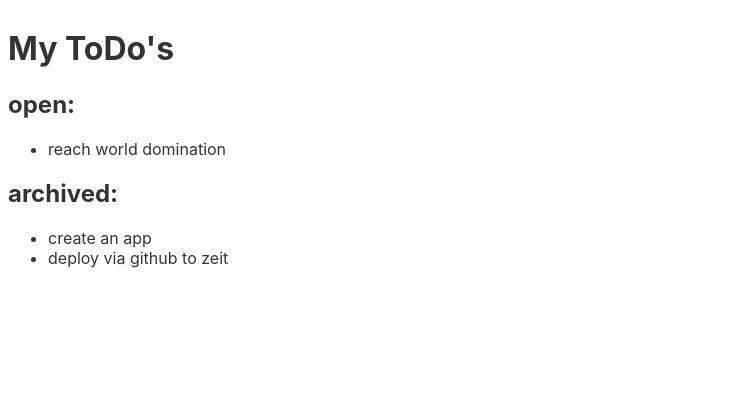
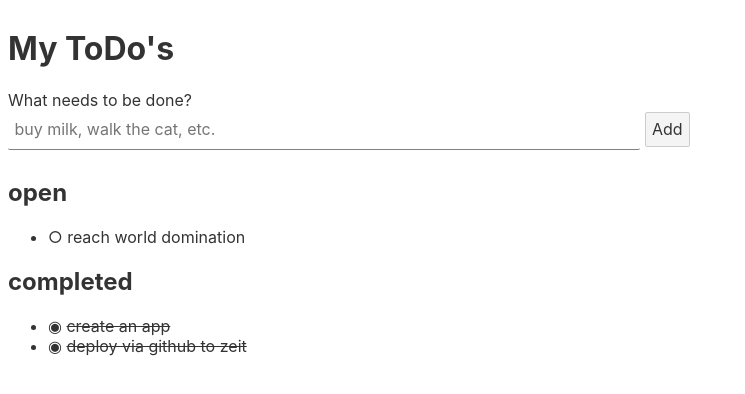
Before and after one commit to martinemmert/svelte-todo-app, a Svelte app: page / in a window 1280 px wide. Shown: the top 394 px of the page, without its empty margins (0-745 px from the left). Built offline with nearby package versions, Linux system fonts and the light colour scheme.

Commit message:
feat: implement basic todo list functionality

```diff
--- a/src/App.svelte
+++ b/src/App.svelte
@@ -1,16 +1,55 @@
 <script>
-  import TodoList from "./TodoList.svelte";
-  const todos = [
-    { id: "1", todo: "create an app", done: true },
-    { id: "2", todo: "deploy via github to zeit", done: true },
-    { id: "3", todo: "reach world domination", done: false }
-  ];
+  import todos from "./todos.js";
+	import TodoList from "./TodoList.svelte";
+
+	let newTodo = "";
+
+  todos.reset([
+    { id: "1", text: "create an app", done: true },
+    { id: "2", text: "deploy via github to zeit", done: true },
+    { id: "3", text: "reach world domination", done: false }
+  ]);
+
+	function addTodo() {
+		todos.add(newTodo);
+		newTodo = "";
+	}
+
+  function handleCheck({ detail: id }) {
+    todos.check(id);
+  }
+
+  function handleUncheck({ detail: id }) {
+    todos.uncheck(id);
+  }
 </script>
 
 <main>
   <h1>My ToDo's</h1>
-  <h2>open:</h2>
-  <TodoList todos={todos.filter(item => !item.done)} />
-  <h2>archived:</h2>
-  <TodoList todos={todos.filter(item => item.done)} />
+  <form on:submit|preventDefault="{addTodo}">
+    <label for="add-input">What needs to be done?</label>
+    <input id="add-input" bind:value={newTodo} placeholder="buy milk, walk the cat, etc." />
+		<button type="submit">Add</button>
+  </form>
+  <h2>open</h2>
+  <TodoList
+    todos={$todos}
+    filter={item => !item.done}
+    on:check={handleCheck}
+    on:uncheck={handleUncheck} />
+  <h2>completed</h2>
+  <TodoList
+    todos={$todos}
+    filter={item => item.done}
+    on:check={handleCheck}
+    on:uncheck={handleUncheck} />
 </main>
+
+<style>
+	input {
+		min-width: 50%;
+		height: 40px;
+		border: none;
+		border-bottom: 1px solid grey;
+	}
+</style>
--- /dev/null
+++ b/src/Todo.svelte
@@ -0,0 +1,27 @@
+<script>
+  import { createEventDispatcher } from "svelte";
+  export let todo;
+  const dispatch = createEventDispatcher();
+
+  function handleChange() {
+    if (todo.done) {
+      dispatch("uncheck", todo.id);
+    } else {
+      dispatch("check", todo.id);
+    }
+  }
+</script>
+
+<style>
+  .done {
+    text-decoration: line-through;
+  }
+</style>
+
+<li>
+  <label>
+    {#if todo.done}◉{:else}○{/if}
+    <span class:done="{todo.done}">{todo.text}</span>
+    <input type="checkbox" checked={todo.done} on:change|preventDefault="{handleChange}" style="display: none;" />
+  </label>
+</li>
--- a/src/TodoList.svelte
+++ b/src/TodoList.svelte
@@ -1,11 +1,18 @@
 <script>
-  export let todos;
+  import Todo from "./Todo.svelte";
+  export let todos = [];
+  export let filter;
+
+  $: filteredTodos = todos.filter(filter);
+
 </script>
 
-{#if todos && todos.length}
+{#if filteredTodos && filteredTodos.length}
   <ul>
-    {#each todos as todo (todo.id)}
-      <li>{todo.todo}</li>
+    {#each filteredTodos as todo (todo.id)}
+      <Todo {todo} on:check on:uncheck />
     {/each}
   </ul>
+{:else}
+  <p>... no items to show ...</p>
 {/if}
--- /dev/null
+++ b/src/todos.js
@@ -0,0 +1,34 @@
+import { writable } from "svelte/store";
+
+let nextId = 0;
+
+const todos = writable([]);
+
+function add(text) {
+  todos.update(current => [...current, { id: ++nextId, text, done: false }]);
+}
+
+function reset(arr) {
+  todos.set(arr);
+  nextId = arr[arr.length - 1].id;
+}
+
+function check(id) {
+  todos.update(current =>
+    current.map(item => (item.id === id ? { ...item, done: true } : item))
+  );
+}
+
+function uncheck(id) {
+  todos.update(current =>
+    current.map(item => (item.id === id ? { ...item, done: false } : item))
+  );
+}
+
+export default {
+  subscribe: todos.subscribe,
+  add,
+  reset,
+  check,
+  uncheck
+};
```
